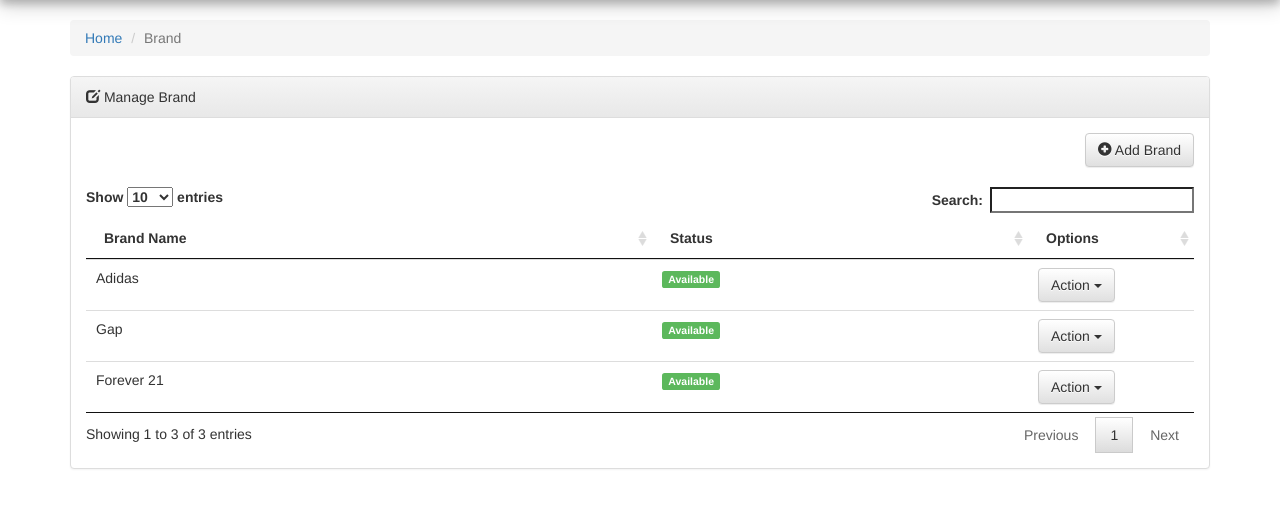
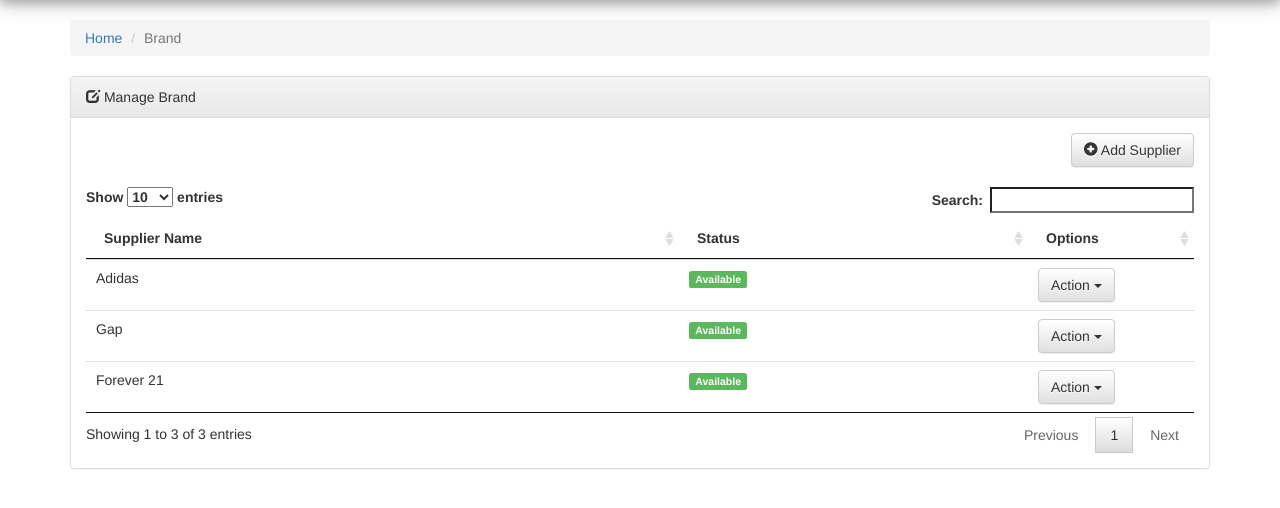
Before and after one commit to Dignity-Dev/PHPStock-Management, a PHP site: page /stock/brand.php in a window 1280 px wide. Shown: the part 51-559 px from the top of the page. Run offline with PHP 8.4, Linux system fonts and the light colour scheme; a user stored in the database is signed in; data comes from the database, SQL or seed files in the repository; some libraries are stand-ins or nearby versions.

Commit message:
new change

```diff
--- a/brand.php
+++ b/brand.php
@@ -18,13 +18,13 @@
 				<div class="remove-messages"></div>
 
 				<div class="div-action pull pull-right" style="padding-bottom:20px;">
-					<button class="btn btn-default button1" data-toggle="modal" data-target="#addBrandModel"> <i class="glyphicon glyphicon-plus-sign"></i> Add Brand </button>
+					<button class="btn btn-default button1" data-toggle="modal" data-target="#addBrandModel"> <i class="glyphicon glyphicon-plus-sign"></i> Add Supplier </button>
 				</div> <!-- /div-action -->
 
 				<table class="table" id="manageBrandTable">
 					<thead>
 						<tr>
-							<th>Brand Name</th>
+							<th>Supplier Name</th>
 							<th>Status</th>
 							<th style="width:15%;">Options</th>
 						</tr>
@@ -44,17 +44,17 @@
     	<form class="form-horizontal" id="submitBrandForm" action="php_action/createBrand.php" method="POST">
 	      <div class="modal-header">
 	        <button type="button" class="close" data-dismiss="modal" aria-label="Close"><span aria-hidden="true">&times;</span></button>
-	        <h4 class="modal-title"><i class="fa fa-plus"></i> Add Brand</h4>
+	        <h4 class="modal-title"><i class="fa fa-plus"></i> Add Supplier</h4>
 	      </div>
 	      <div class="modal-body">
 
 	      	<div id="add-brand-messages"></div>
 
 	        <div class="form-group">
-	        	<label for="brandName" class="col-sm-3 control-label">Brand Name: </label>
+	        	<label for="brandName" class="col-sm-3 control-label">Supplier Name: </label>
 	        	<label class="col-sm-1 control-label">: </label>
 				    <div class="col-sm-8">
-				      <input type="text" class="form-control" id="brandName" placeholder="Brand Name" name="brandName" autocomplete="off">
+				      <input type="text" class="form-control" id="brandName" placeholder="Supplier Name" name="brandName" autocomplete="off">
 				    </div>
 	        </div> <!-- /form-group-->
 	        <div class="form-group">
@@ -107,10 +107,10 @@
 
 		      <div class="edit-brand-result">
 		      	<div class="form-group">
-		        	<label for="editBrandName" class="col-sm-3 control-label">Brand Name: </label>
+		        	<label for="editBrandName" class="col-sm-3 control-label">Supplier Name: </label>
 		        	<label class="col-sm-1 control-label">: </label>
 					    <div class="col-sm-8">
-					      <input type="text" class="form-control" id="editBrandName" placeholder="Brand Name" name="editBrandName" autocomplete="off">
+					      <input type="text" class="form-control" id="editBrandName" placeholder="Supplier Name" name="editBrandName" autocomplete="off">
 					    </div>
 		        </div> <!-- /form-group-->
 		        <div class="form-group">
--- a/custom/js/brand.js
+++ b/custom/js/brand.js
@@ -21,7 +21,7 @@
 		var brandStatus = $("#brandStatus").val();
 
 		if(brandName == "") {
-			$("#brandName").after('<p class="text-danger">Brand Name field is required</p>');
+			$("#brandName").after('<p class="text-danger">Supplier Name field is required</p>');
 			$('#brandName').closest('.form-group').addClass('has-error');
 		} else {
 			// remov error text field
@@ -31,7 +31,7 @@
 		}
 
 		if(brandStatus == "") {
-			$("#brandStatus").after('<p class="text-danger">Brand Name field is required</p>');
+			$("#brandStatus").after('<p class="text-danger">Supplier Name field is required</p>');
 
 			$('#brandStatus').closest('.form-group').addClass('has-error');
 		} else {
@@ -117,7 +117,7 @@
 				// modal footer
 				$('.editBrandFooter').removeClass('div-hide');
 
-				// setting the brand name value
+				// setting the Supplier Name value
 				$('#editBrandName').val(response.brand_name);
 				// setting the brand status value
 				$('#editBrandStatus').val(response.brand_active);
@@ -136,7 +136,7 @@
 					var brandStatus = $('#editBrandStatus').val();
 
 					if(brandName == "") {
-						$("#editBrandName").after('<p class="text-danger">Brand Name field is required</p>');
+						$("#editBrandName").after('<p class="text-danger">Supplier Name field is required</p>');
 						$('#editBrandName').closest('.form-group').addClass('has-error');
 					} else {
 						// remov error text field
@@ -146,7 +146,7 @@
 					}
 
 					if(brandStatus == "") {
-						$("#editBrandStatus").after('<p class="text-danger">Brand Name field is required</p>');
+						$("#editBrandStatus").after('<p class="text-danger">Supplier Name field is required</p>');
 
 						$('#editBrandStatus').closest('.form-group').addClass('has-error');
 					} else {
--- a/custom/js/product.js
+++ b/custom/js/product.js
@@ -89,7 +89,7 @@
 			}	// /else
 
 			if(brandName == "") {
-				$("#brandName").after('<p class="text-danger">Brand Name field is required</p>');
+				$("#brandName").after('<p class="text-danger">Supplier Name field is required</p>');
 				$('#brandName').closest('.form-group').addClass('has-error');
 			}	else {
 				// remov error text field
@@ -237,7 +237,7 @@
 				$("#editQuantity").val(response.quantity);
 				// rate
 				$("#editRate").val(response.rate);
-				// brand name
+				// Supplier Name
 				$("#editBrandName").val(response.brand_id);
 				// category name
 				$("#editCategoryName").val(response.categories_id);
@@ -288,7 +288,7 @@
 					}	// /else
 
 					if(brandName == "") {
-						$("#editBrandName").after('<p class="text-danger">Brand Name field is required</p>');
+						$("#editBrandName").after('<p class="text-danger">Supplier Name field is required</p>');
 						$('#editBrandName').closest('.form-group').addClass('has-error');
 					}	else {
 						// remov error text field
--- a/product.php
+++ b/product.php
@@ -96,7 +96,7 @@
 	        </div> <!-- /form-group-->
 
 	        <div class="form-group">
-	        	<label for="brandName" class="col-sm-3 control-label">Brand Name: </label>
+	        	<label for="brandName" class="col-sm-3 control-label">Supplier Name: </label>
 	        	<label class="col-sm-1 control-label">: </label>
 				    <div class="col-sm-8">
 				      <select class="form-control" id="brandName" name="brandName">
@@ -254,7 +254,7 @@
 			        </div> <!-- /form-group-->
 
 			        <div class="form-group">
-			        	<label for="editBrandName" class="col-sm-3 control-label">Brand Name: </label>
+			        	<label for="editBrandName" class="col-sm-3 control-label">Supplier Name: </label>
 			        	<label class="col-sm-1 control-label">: </label>
 						    <div class="col-sm-8">
 						      <select class="form-control" id="editBrandName" name="editBrandName">
```
Also changed, not shown: custom/js/categories.js (+4 -4 lines).
